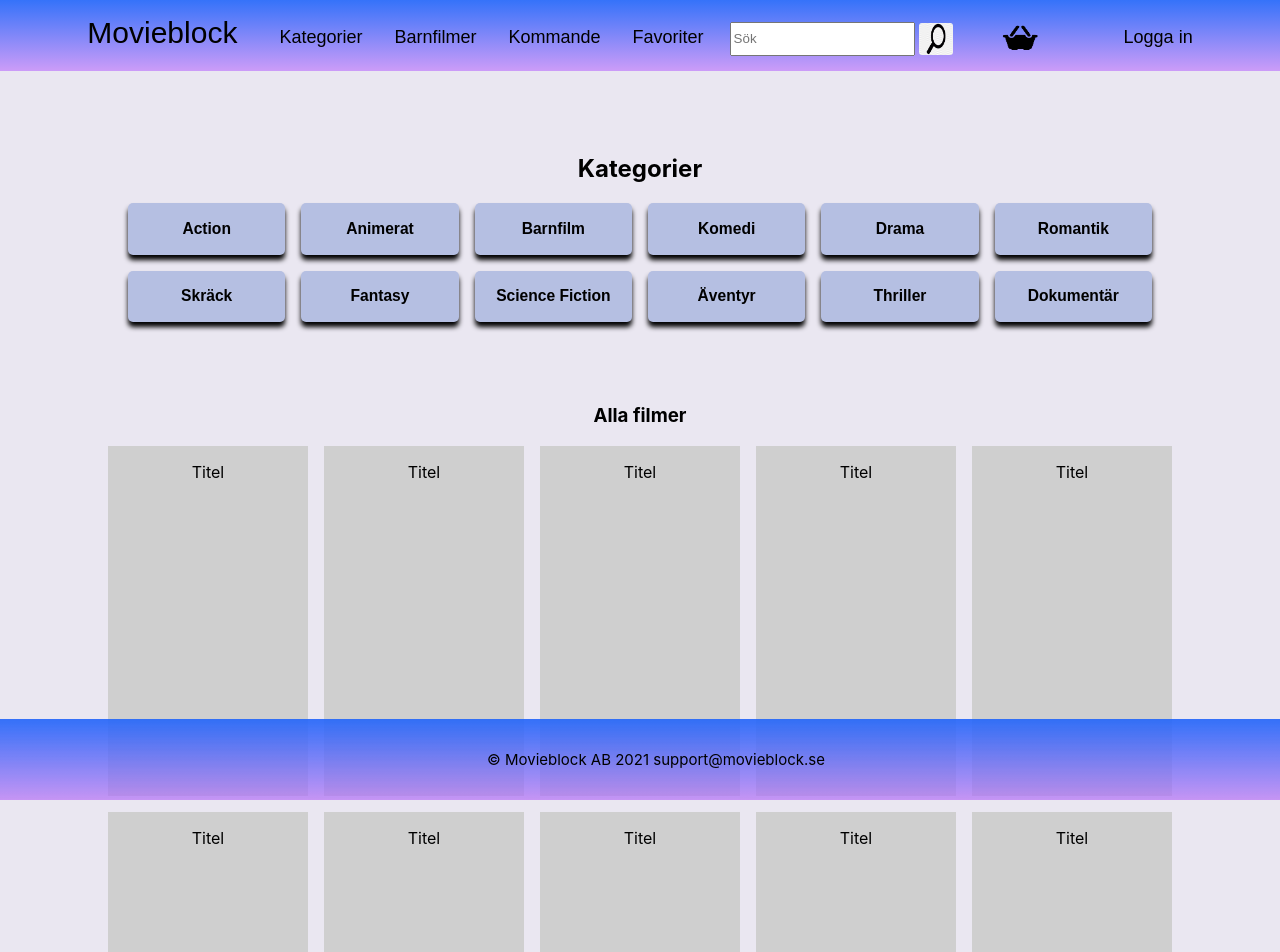
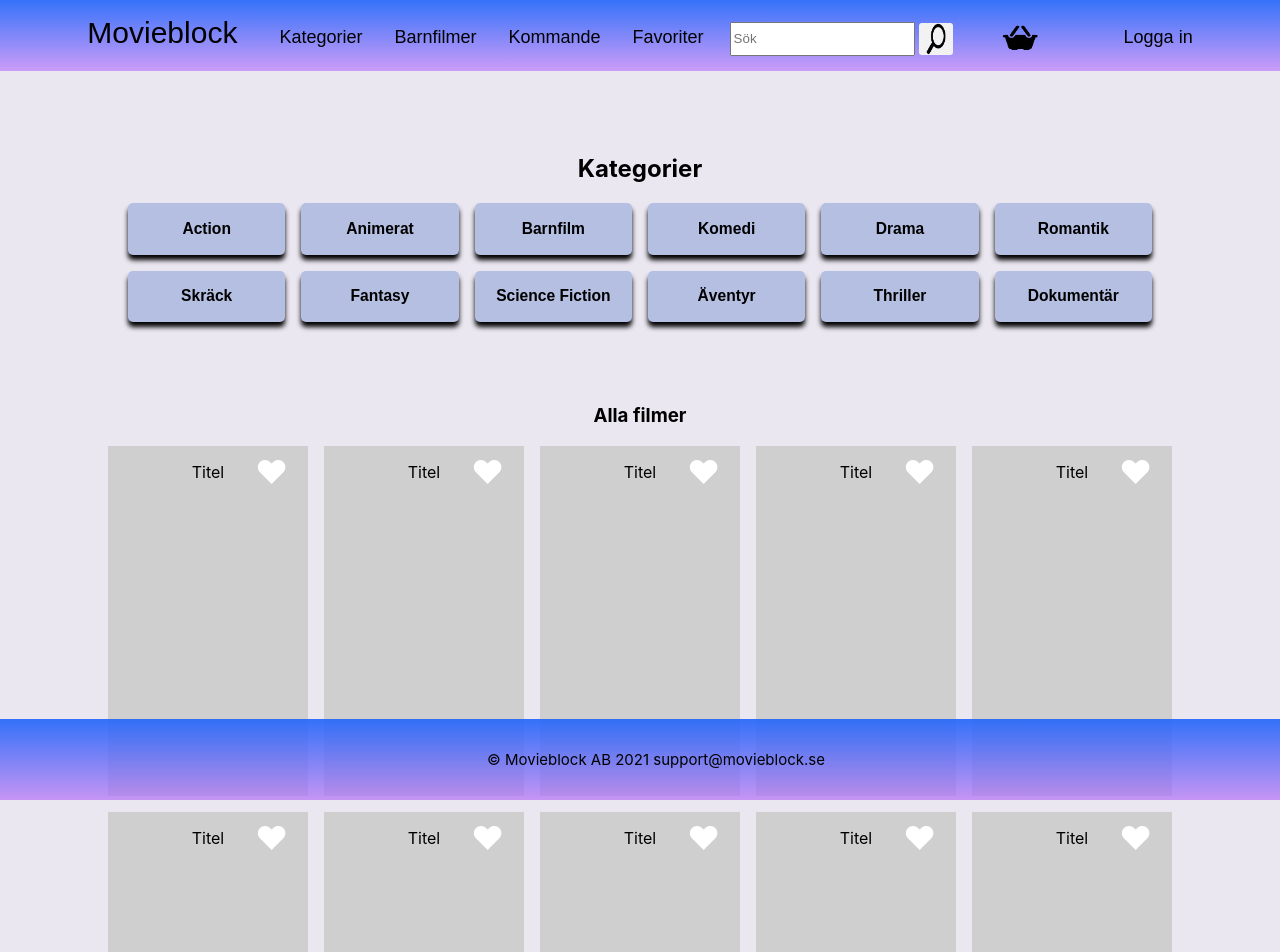
Before and after one commit to kim-iths/kim-iths.github.io, a React (Create React App) app: page / in a window 1280 px wide. Shown: the top 952 px of the page. Built offline with nearby package versions, Linux system fonts and the light colour scheme.

Commit message:
Added small fix

```diff
--- a/src/App.css
+++ b/src/App.css
@@ -8,7 +8,7 @@
 }
 
 .App-header {
-  background:linear-gradient(rgba(0, 100, 250, 0.74),transparent);
+  background:linear-gradient(#0064fabd, transparent);
   background-color: #b672f5b2;
   padding: 15px;
   display: flex;
--- a/src/components/FilmCategory.jsx
+++ b/src/components/FilmCategory.jsx
@@ -63,28 +63,49 @@ const FilmCategory = () => {
 
             <div className="all-categories-container">
                 <div className="all-categories-grid">
-                    <div className="col all-categories"><p>Titel</p>
+                    <div className="col all-categories">
+                        <p>Titel</p>
+                    <aside className="all-categories-heart">&#x2665;</aside>
                     </div>
-                    <div className="col all-categories"><p>Titel</p>
+                    <div className="col all-categories">
+                        <p>Titel</p>
+                    <aside className="all-categories-heart">&#x2665;</aside>
                     </div>
-                    <div className="col all-categories"><p>Titel</p>
+                    <div className="col all-categories">
+                        <p>Titel</p>
+                    <aside className="all-categories-heart">&#x2665;</aside>
                     </div>
-                    <div className="col all-categories"><p>Titel</p>
+                    <div className="col all-categories">
+                        <p>Titel</p>
+                    <aside className="all-categories-heart">&#x2665;</aside>
                     </div>
-                    <div className="col all-categories"><p>Titel</p>
+                    <div className="col all-categories">
+                        <p>Titel</p>
+                    <aside className="all-categories-heart">&#x2665;</aside>
                     </div>
-                    <div className="col all-categories"><p>Titel</p>
+                    <div className="col all-categories">
+                        <p>Titel</p>
+                    <aside className="all-categories-heart">&#x2665;</aside>
                     </div>
-                    <div className="col all-categories"><p>Titel</p>
+                    <div className="col all-categories">
+                        <p>Titel</p>
+                    <aside className="all-categories-heart">&#x2665;</aside>
                     </div>
-                    <div className="col all-categories"><p>Titel</p>
+                    <div className="col all-categories">
+                        <p>Titel</p>
+                    <aside className="all-categories-heart">&#x2665;</aside>
                     </div>
-                    <div className="col all-categories"><p>Titel</p>
+                    <div className="col all-categories">
+                        <p>Titel</p>
+                    <aside className="all-categories-heart">&#x2665;</aside>
                     </div>
-                    <div className="col all-categories"><p>Titel</p>
+                    <div className="col all-categories">
+                        <p>Titel</p>
+                    <aside className="all-categories-heart">&#x2665;</aside>
                     </div>
                 </div>
             </div>
+
         </section>
         )
 }
--- a/src/components/filmCategory.css
+++ b/src/components/filmCategory.css
@@ -39,9 +39,15 @@
     height: 500px;
 }
 
+/* Hides scrollbar for Chrome, Safari and Opera */
 .all-categories-container::-webkit-scrollbar {
-    width: 1em;
+    display: none;
 }
+
+.all-categories-container {
+    -ms-overflow-style: none;  /* Internet Explorer and Edge */
+    scrollbar-width: none;  /* Firefox */
+  }
 
 .all-categories-grid {
     display: grid;
@@ -54,9 +60,19 @@
 .all-categories {
     display: flex;
     flex-direction: column;
+    position: relative;
+    text-align: center;
     background-color: #cfcfcf;
     height: 350px;
     width: 200px;
+}
+
+.all-categories-heart {
+    position: absolute;
+    top: 2%;
+    right: 10%;
+    font-size: 2em;
+    color: white;
 }
 
 @media only screen and (max-width: 768px) {
```
